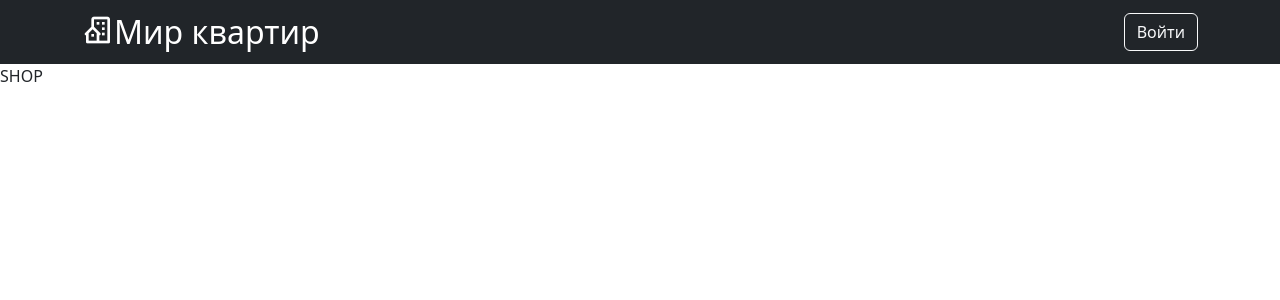
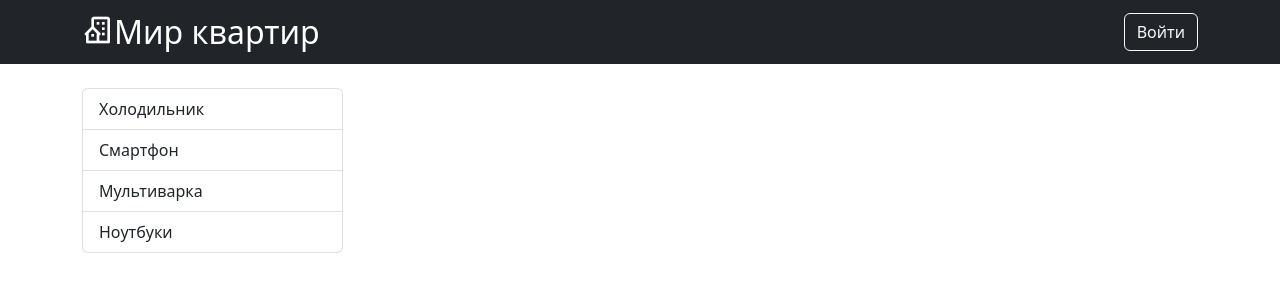
Before and after one commit to Andrianov-Daniil/RGZ, a React (Create React App) app in the folder client_/: page / in a window 1280 px wide. Shown: the top 300 px of the page. Built offline with nearby package versions, Linux system fonts and the light colour scheme.

Commit message:
Add files via upload

```diff
--- /dev/null
+++ b/client_/src/components/TypeBar.js
@@ -0,0 +1,25 @@
+import { observer } from "mobx-react-lite";
+import React, { useContext } from "react";
+import { Context } from "..";
+import { ListGroup } from "react-bootstrap";
+
+const TypeBar = observer(() => {
+    const {device} = useContext(Context)
+    return(
+        <ListGroup>
+            {device.types.map(type =>
+                <ListGroup.Item
+                    style={{cursor: 'pointer'}}
+                    active = {type.id === device.selectedType.id}
+                    onClick={() => device.setSelectedType(type)}
+                    key={type.id}
+                >
+                    {type.name}
+                </ListGroup.Item>
+
+                )}
+        </ListGroup>
+    );
+});
+
+export default TypeBar;
--- a/client_/src/pages/Shop.js
+++ b/client_/src/pages/Shop.js
@@ -1,10 +1,19 @@
 import React from "react";
+import { Container, Row, Col } from "react-bootstrap";
+import TypeBar from "../components/TypeBar";
 
 const Shop = () => {
     return(
-        <div>
-            SHOP
-        </div>
+        <Container>
+            <Row className="mt-4">
+                <Col md = {3}>
+                    <TypeBar/>
+                </Col>
+                <Col md = {9}>
+
+                </Col>
+            </Row>
+        </Container>
     )
 }
 
--- a/client_/src/store/DeviceStore.js
+++ b/client_/src/store/DeviceStore.js
@@ -5,6 +5,8 @@
         this._types = [
             {id: 1, name: 'Холодильник'},
             {id: 2, name: 'Смартфон'},
+            {id: 3, name: 'Мультиварка'},
+            {id: 4, name: 'Ноутбуки'}
         ]
         this._brands = [
             {id: 1, name: 'Самсунг'},
@@ -15,6 +17,7 @@
             {id: 2, name: '13 pro', price: 120000, rating: 5, img: 'https://www.google.com/url?sa=i&url=https%3A%2F%2Fwww.alfaplan.ru%2F&psig=AOvVaw3GQBp2UrHChtXoaX6iZbQy&ust=1682323950574000&source=images&cd=vfe&ved=0CBEQjRxqFwoTCLiIiJ7Hv_4CFQAAAAAdAAAAABAE'},
             {id: 3, name: '14 pro', price: 1230000, rating: 5, img: 'https://www.google.com/url?sa=i&url=https%3A%2F%2Fwww.alfaplan.ru%2F&psig=AOvVaw3GQBp2UrHChtXoaX6iZbQy&ust=1682323950574000&source=images&cd=vfe&ved=0CBEQjRxqFwoTCLiIiJ7Hv_4CFQAAAAAdAAAAABAE'},
         ]
+        this._selectedType = {};
         makeAutoObservable(this);
     }
 
@@ -27,6 +30,9 @@
     setDevices(devices){
         this._devices = devices;
     }
+    setSelectedType(type){
+        this._selectedType = type;
+    }
 
     get types(){
         return this._types;
@@ -37,4 +43,7 @@
     get devices(){
         return this._devices;
     }
+    get selectedType(){
+        return this._selectedType;
+    }
 }
```
